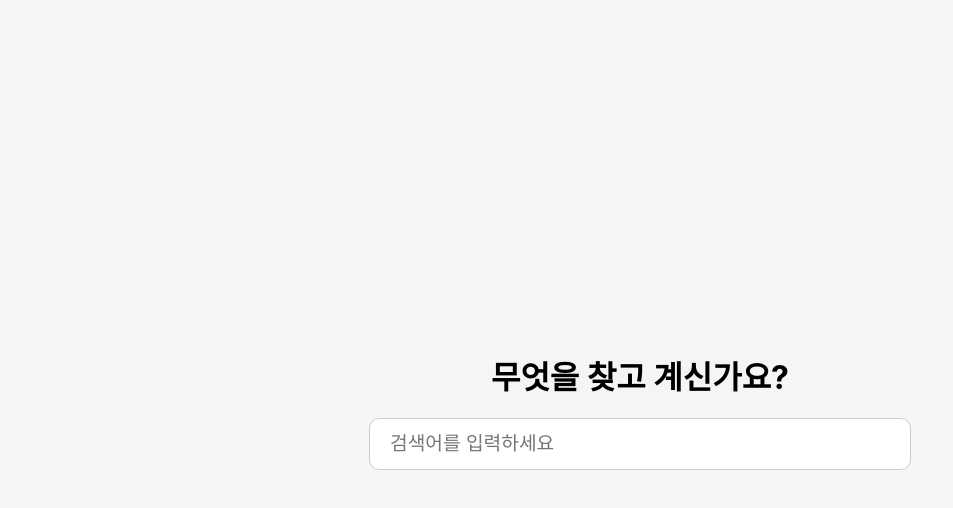
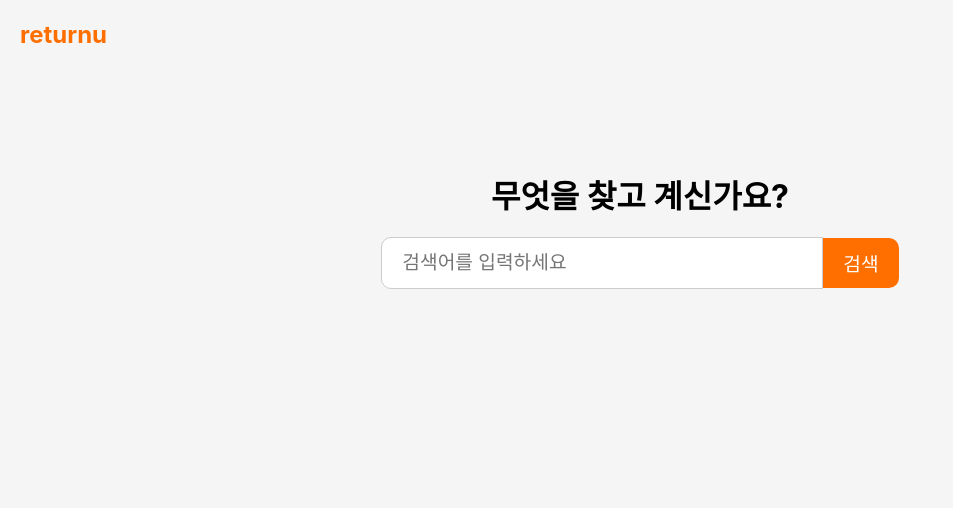
Before and after one commit to sungsu64/returnu, a React (Create React App) app in the folder frontend/: page / in a window 1280 px wide. Shown: the top 508 px of the page, without its empty margins (0-953 px from the left). Built offline with nearby package versions, Linux system fonts and the light colour scheme.

Commit message:
홍성수 메인페이지 테스트

```diff
--- a/frontend/src/pages/MainPage.jsx
+++ b/frontend/src/pages/MainPage.jsx
@@ -2,38 +2,77 @@ import React from "react";
 
 function MainPage() {
   return (
+    <div style={styles.container}>
+      {/* 상단 왼쪽 로고 */}
+      <div style={styles.header}>
+        <span style={styles.logo}>returnu</span>
+      </div>
+
+      {/* 메인 콘텐츠 */}
       <div style={styles.wrapper}>
         <h1 style={styles.title}>무엇을 찾고 계신가요?</h1>
+        <div style={styles.searchBox}>
           <input
             type="text"
             placeholder="검색어를 입력하세요"
             style={styles.searchInput}
           />
+          <button style={styles.searchButton}>검색</button>
+        </div>
+      </div>
     </div>
   );
 }
 
 const styles = {
+  container: {
+    position: "relative",
+    width: "100%",
+    height: "100vh",
+    backgroundColor: "#f5f5f5",
+  },
+  header: {
+    position: "absolute",
+    top: "20px",
+    left: "20px",
+  },
+  logo: {
+    fontSize: "24px",
+    fontWeight: "bold",
+    color: "#ff6f00", // 원하는 색으로 변경 가능 (예: 주황색)
+  },
   wrapper: {
     display: "flex",
     flexDirection: "column",
     alignItems: "center",
-    justifyContent: "center",
-    height: "100vh", // 화면 전체 높이
-    backgroundColor: "#f5f5f5", // 배경색 약간 밝게
+    paddingTop: "150px",
   },
   title: {
     fontSize: "2rem",
     marginBottom: "20px",
   },
+  searchBox: {
+    display: "flex",
+    alignItems: "center",
+  },
   searchInput: {
-    width: "500px",
+    width: "400px",
     height: "50px",
     padding: "0 20px",
     fontSize: "1.2rem",
-    borderRadius: "10px",
+    borderRadius: "10px 0 0 10px",
     border: "1px solid #ccc",
     outline: "none",
+  },
+  searchButton: {
+    height: "50px",
+    padding: "0 20px",
+    fontSize: "1.2rem",
+    backgroundColor: "#ff6f00",
+    color: "white",
+    border: "none",
+    borderRadius: "0 10px 10px 0",
+    cursor: "pointer",
   },
 };
 
```
Lines whose indentation alone changed are shown as unchanged.
